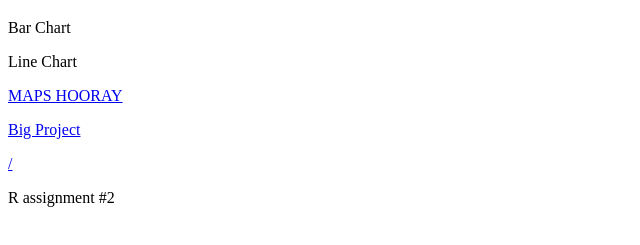
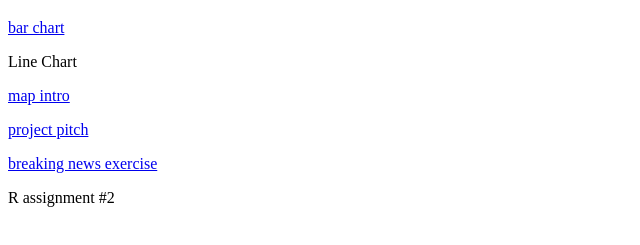
Before and after one commit to angelahart/dataviz-home, a plain HTML site: page index.html in a window 1280 px wide. Shown: the part 61-306 px from the top of the page, without its empty margins (0-640 px from the left). Drawn offline with Linux system fonts and the light colour scheme.

Commit message:
trying to get home page to work

```diff
--- a/index.html
+++ b/index.html
@@ -1,8 +1,8 @@
 <!DOCTYPE html>
 <h1>Angela Hart</h1>
-<p>Bar Chart</p>
+<p><a href="http://angelahart.github.io/bar-chart/">bar chart</a></p>
 <p>Line Chart</p>
-<p><a href="http://angelahart.github.io/maps-intro/">MAPS HOORAY</a></p>
-<p><a href="http://angelahart.github.io/dataviz-home/big-project.html">Big Project</a></p>
-<p><a href="http://angelahart.github.io/breaking-news-exercise">/<a></p>
+<p><a href="http://angelahart.github.io/maps-intro/">map intro</a></p>
+<p><a href="http://angelahart.github.io/dataviz-home/big-project.html">project pitch</a></p>
+<p><a href="http://angelahart.github.io/breaking-news-exercise">breaking news exercise</a></p>
 <p>R assignment #2</p>
```
